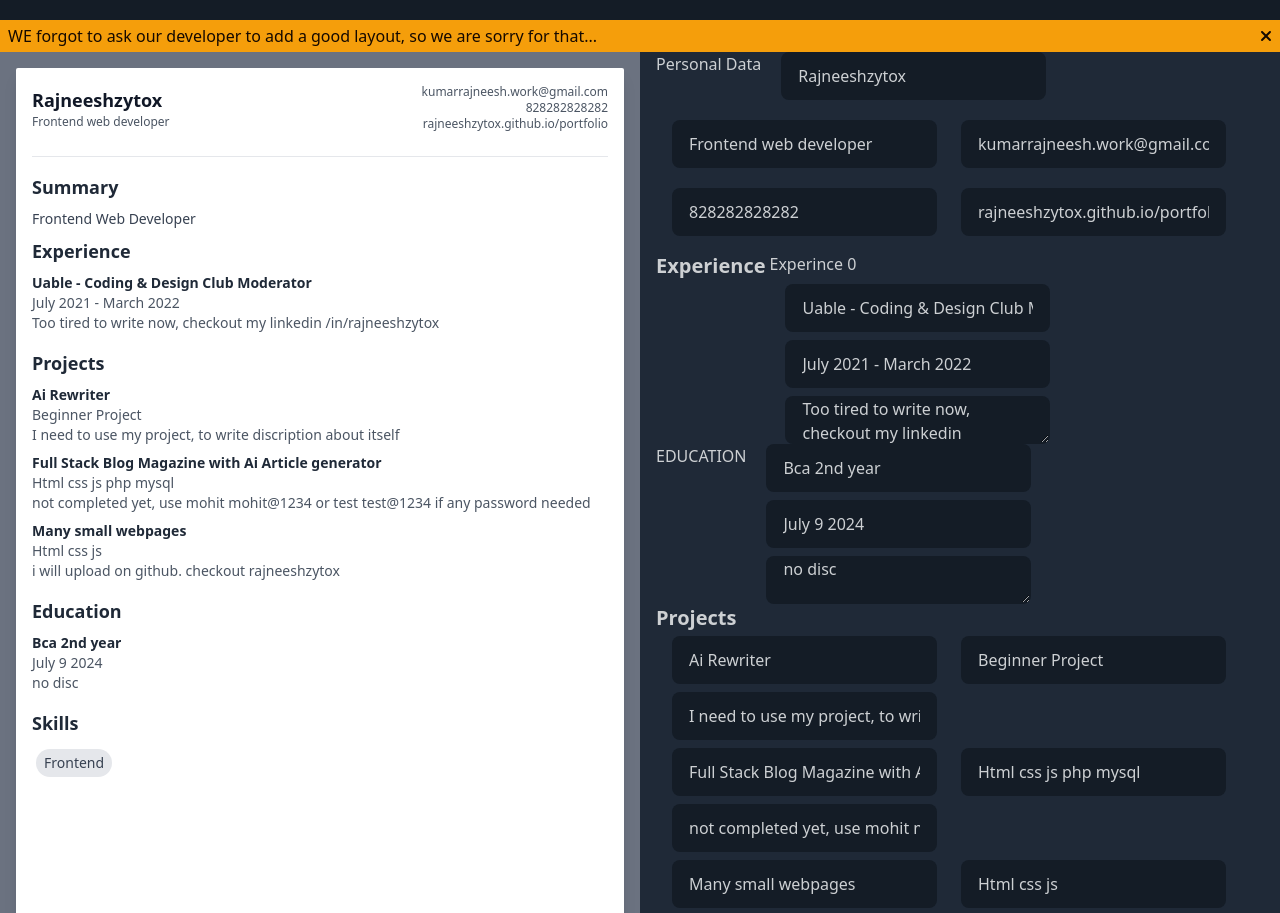
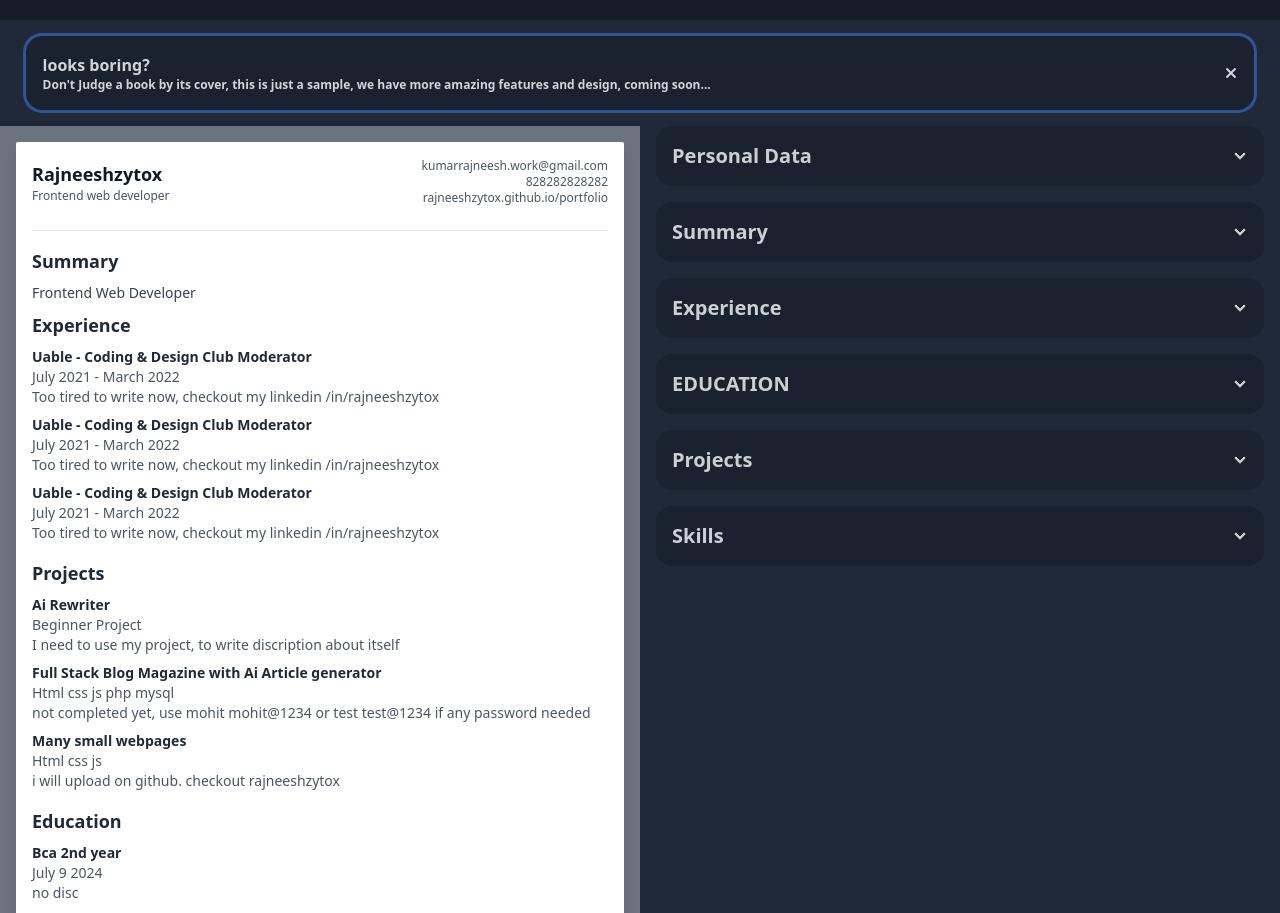
Before and after one commit to Rajneeshzytox/Ai-Resume-Builder, a React (Vite) app: page /resume-builder in a window 1280 px wide. Shown: the part 780-1693 px from the top of the page. Built offline with nearby package versions, Linux system fonts and the light colour scheme.

Commit message:
Fixed layout of Resume Inputs in Resume builder

```diff
--- a/index.html
+++ b/index.html
@@ -1,5 +1,5 @@
 <!doctype html>
-<html lang="en" data-theme="rajneesh" class="scroll-smooth *:scroll-smooth">
+<html lang="en" data-theme="rajneesh" class="scroll-smooth *:scroll-smooth *:box-border">
   <!-- 3 themes: rajneesh, light, darkk -->
   <head>
     <meta charset="UTF-8" />
@@ -9,7 +9,7 @@
     <!-- font awesome -->
     <link rel="stylesheet" href="https://cdnjs.cloudflare.com/ajax/libs/font-awesome/6.5.2/css/all.min.css" integrity="sha512-SnH5WK+bZxgPHs44uWIX+LLJAJ9/2PkPKZ5QiAj6Ta86w+fsb2TkcmfRyVX3pBnMFcV7oQPJkl9QevSCWr3W6A==" crossorigin="anonymous" referrerpolicy="no-referrer" />
   </head>
-  <body>
+  <body class="overflow-x-hidden">
     <div id="root" class="w-full h-full"></div>
 
 
--- a/src/Pages/ResumeBuilder.jsx
+++ b/src/Pages/ResumeBuilder.jsx
@@ -1,135 +1,175 @@
-import ResumeSamples from '../components/ResumeSamples.jsx'
-import ResumeInput from '../components/ResumeInputs.jsx';
-import { useState } from 'react';
+import ResumeSamples from "../components/ResumeSamples.jsx";
+import ResumeInput from "../components/ResumeInputs.jsx";
+import { useState } from "react";
 
 export default function ResumeBuilder() {
   const [IsAlert, setIsAlert] = useState(true);
   const [resumeData, setResumeData] = useState({
     personalData: {
-        username: 'Rajneeshzytox',
-        role: 'Frontend web developer',
-        email: 'kumarrajneesh.work@gmail.com',
-        phone: '828282828282',
-        website: 'rajneeshzytox.github.io/portfolio',
+      username: "Rajneeshzytox",
+      role: "Frontend web developer",
+      email: "kumarrajneesh.work@gmail.com",
+      phone: "828282828282",
+      website: "rajneeshzytox.github.io/portfolio",
     },
-      summary: 'Frontend Web Developer',
-      experience:[
+    summary: "Frontend Web Developer",
+    experience: [
       {
-          title: 'Uable - Coding & Design Club Moderator',
-          date: 'July 2021 - March 2022',
-          disc: 'Too tired to write now, checkout my linkedin /in/rajneeshzytox',
+        title: "Uable - Coding & Design Club Moderator",
+        date: "July 2021 - March 2022",
+        disc: "Too tired to write now, checkout my linkedin /in/rajneeshzytox",
       },
-
+      {
+        title: "Uable - Coding & Design Club Moderator",
+        date: "July 2021 - March 2022",
+        disc: "Too tired to write now, checkout my linkedin /in/rajneeshzytox",
+      },
+      {
+        title: "Uable - Coding & Design Club Moderator",
+        date: "July 2021 - March 2022",
+        disc: "Too tired to write now, checkout my linkedin /in/rajneeshzytox",
+      },
     ],
     project: [
       {
-          title: 'Ai Rewriter',
-          sub: 'Beginner Project',
-          disc: 'I need to use my project, to write discription about itself',
-
+        title: "Ai Rewriter",
+        sub: "Beginner Project",
+        disc: "I need to use my project, to write discription about itself",
       },
       {
-          title: 'Full Stack Blog Magazine with Ai Article generator',
-          sub: 'Html css js php mysql',
-          disc: 'not completed yet, use mohit mohit@1234 or test test@1234 if any password needed',
-
+        title: "Full Stack Blog Magazine with Ai Article generator",
+        sub: "Html css js php mysql",
+        disc: "not completed yet, use mohit mohit@1234 or test test@1234 if any password needed",
       },
       {
-          title: 'Many small webpages',
-          sub: 'Html css js',
-          disc: 'i will upload on github. checkout rajneeshzytox',
-
+        title: "Many small webpages",
+        sub: "Html css js",
+        disc: "i will upload on github. checkout rajneeshzytox",
       },
-
     ],
     education: [
       {
-          title: 'Bca 2nd year',
-          date: 'July 9 2024',
-          disc: 'no disc',
+        title: "Bca 2nd year",
+        date: "July 9 2024",
+        disc: "no disc",
+      },
+      {
+        title: "Bca 2nd year",
+        date: "July 9 2024",
+        disc: "no disc",
+      },
+      {
+        title: "Bca 2nd year",
+        date: "July 9 2024",
+        disc: "no disc",
       },
     ],
-      skill: ['Frontend',],
-    })
+    skill: ["html", "css", "js", "react basic", "php", "mysql", "c c++"],
+  });
 
   // functoi n to chanage personalData
   const changePersonal = (e) => {
     const { name, value } = e.target;
     // console.log(`${name}, ${value}`)
-      setResumeData({ ...resumeData, personalData: { ...resumeData.personalData, [name]: value } });
+    setResumeData({
+      ...resumeData,
+      personalData: { ...resumeData.personalData, [name]: value },
+    });
   };
 
   // fun to change summary
   const chanageSummary = (e) => {
     const value = e.target.value;
-      setResumeData({...resumeData, summary: value})
-    }
+    setResumeData({ ...resumeData, summary: value });
+  };
 
   // change experience function
-    const changeExperience =  (index, field, value) => {
+  const changeExperience = (index, field, value) => {
     const newExperience = [...resumeData.experience];
     newExperience[index][field] = value;
     setResumeData({ ...resumeData, experience: newExperience });
   };
 
   // change education function
-    const changeEducation =  (index, field, value) => {
+  const changeEducation = (index, field, value) => {
     const newEducation = [...resumeData.education];
     newEducation[index][field] = value;
     setResumeData({ ...resumeData, education: newEducation });
   };
 
   // change education function
-    const changeProject =  (index, field, value) => {
+  const changeProject = (index, field, value) => {
     const newProject = [...resumeData.project];
     newProject[index][field] = value;
     setResumeData({ ...resumeData, project: newProject });
   };
 
   // change education function
-    const changeSkill =  (index, value) => {
-      const newskill = [...resumeData.skill]
+  const changeSkill = (index, value) => {
+    const newskill = [...resumeData.skill];
     newskill[index] = value;
-      console.log({...resumeData, newskill})
-      setResumeData({...resumeData, skill: newskill})
+    console.log({ ...resumeData, newskill });
+    setResumeData({ ...resumeData, skill: newskill });
+  };
 
-    }
-
-
-  return (<>
+  return (
+    <>
       <section className="hero bg-base-300 min-h-screen relative">
         <div className="hero-content text-center">
           {/* top breadcum */}
           <div className="absolute left-0 top-[10%] flex gap-4 items-center justify-between px-10">
-            <span className="tooltip tooltip-bottom tooltip-primary" data-tip="go back">
-                <a href="/" className="kbd kbd-md " >{'cd ..'}</a>
+            <span
+              className="tooltip tooltip-bottom tooltip-primary"
+              data-tip="go back"
+            >
+              <a href="/" className="kbd kbd-md ">
+                {"cd .."}
+              </a>
             </span>
-            <span className=" px-4 py-1 text-sm rounded-btn"><span className="kbd kbd-sm rounded-sm bg-transparent">/</span> resume-builder</span>
+            <span className=" px-4 py-1 text-sm rounded-btn">
+              <span className="kbd kbd-sm rounded-sm bg-transparent">/</span>{" "}
+              resume-builder
+            </span>
           </div>
           <div className="max-w-md">
-          <h1 className="text-5xl font-bold bg-clip-text bg-gradient-to-r to-blue-400 from-primary text-transparent">Resume Sample</h1>
+            <h1 className="text-5xl font-bold bg-clip-text bg-gradient-to-r to-blue-400 from-primary text-transparent">
+              Resume Sample
+            </h1>
             <p className="py-6">
-          This is not a official builder, but will give you a idea about the product
+              This is not a official builder, but will give you a idea about the
+              product
             </p>
-          <a href="#resume-builder" className="tooltip tooltip-bottom tooltip-primary scroll-smooth" data-tip="Scroll Down"><i className="fa-solid fa-chevron-down animate-bounce"></i></a>
+            <a
+              href="#resume-builder"
+              className="tooltip tooltip-bottom tooltip-primary scroll-smooth"
+              data-tip="Scroll Down"
+            >
+              <i className="fa-solid fa-chevron-down animate-bounce"></i>
+            </a>
           </div>
         </div>
-
       </section>
-{(IsAlert) ?
-    <div id='tempAlert-layoutMsg' className='flex justify-between items-center px-2 py-1 text-warning-content bg-warning '>
-    <p className=''>
-        WE forgot to ask our developer to add a good layout, so we are sorry for that... {IsAlert}
-        </p>
+      {IsAlert ? (
+        <div
+          id="tempAlert-layoutMsg"
+          role="alert"
+          className=" flex justify-between text-secondary alert my-4 w-[96%] mx-auto ring"
+        >
+          <div>
+            <h3 className="font-bold">looks boring?</h3>
+            <div className="text-xs font-semibold">Don't Judge a book by its cover, this is just a sample, we have more
+            amazing features and design, coming soon...</div>
+          </div>
           <a onClick={() => setIsAlert(!IsAlert)}>
-        <i className="fa-solid fa-multiply cursor-pointer " ></i>
+            <i className="fa-solid fa-multiply cursor-pointer "></i>
           </a>
         </div>
-    : null
+      ) : null}
 
-}
-
-    <section id="resume-builder" className="min-h-screen flex flex-col-reverse md:flex-row">
+      <section
+        id="resume-builder"
+        className="min-h-screen flex flex-col-reverse md:flex-row relative"
+      >
         <ResumeSamples data={resumeData} />
         <ResumeInput
           data={resumeData}
@@ -141,12 +181,13 @@ export default function ResumeBuilder() {
           OnChange_skill={changeSkill}
         />
       </section>
-
-
-  </>);
+    </>
+  );
 }
 
- {/* <input className='w-fit h-fit' type='text' placeholder='your name' name='username' onKeyUp={handlePersonalChange} />
+{
+  /* <input className='w-fit h-fit' type='text' placeholder='your name' name='username' onKeyUp={handlePersonalChange} />
 <input className='w-fit h-fit' type='text' placeholder='your email' name='email' onKeyUp={handlePersonalChange} />
 <input className='w-fit h-fit' type='text' placeholder='your role' name='role' onKeyUp={handlePersonalChange} />
-<input className='w-fit h-fit' type='text' placeholder='your phone' name='phone' onKeyUp={handlePersonalChange} />  */}
+<input className='w-fit h-fit' type='text' placeholder='your phone' name='phone' onKeyUp={handlePersonalChange} />  */
+}
--- a/src/components/ResumeInputs.jsx
+++ b/src/components/ResumeInputs.jsx
@@ -1,6 +1,7 @@
-const inputHeading = `text-xl font-semibold`;
-
-
+const inputHeading = `text-xl font-semibold collapse-title`;
+const collapse = `collapse collapse-arrow bg-base-200 mb-4`;
+const collapseBody = `collapse-content lg:grid lg:grid-cols-2 gap-4 px-4`;
+const inputStyle = `input my-2 w-fill w-full max-w-xs mx-2 py-4  input-bordered`
 
 export default function ResumeInput({
   data,
@@ -12,68 +13,80 @@ export default function ResumeInput({
   OnChange_skill,
 }) {
   return (
-    <section className="px-4 w-full min-h-screen form flex flex-wrap *:flex *:flex-wrap *:gap-1">
-      <div className="">
-        <h3>Personal Data</h3>
+    <section className="px-4 w-full h-fit bg-base-100 lg:sticky lg:right-0 lg:top-0">
+      <div className={`${collapse}`}>
+        <input type="radio" name="resume-input-group" />
+        <div className={inputHeading}>Personal Data</div>
+        <div className={`${collapseBody}`}>
+
           <input
             type="text"
             name="username"
             value={data.personalData.username}
             onChange={OnChange_personal}
             placeholder="Name"
-          className="input ml-4 mb-4  bg-base-300"
+            className={`${inputStyle}`}
           />
-        <br />
         <input
           type="text"
           name="role"
           value={data.personalData.role}
           onChange={OnChange_personal}
           placeholder="role"
-          className="mb-4 input ml-4 bg-base-300"
+          className={`${inputStyle}`}
         />
-        <br />
+
         <input
           type="email"
           name="email"
           value={data.personalData.email}
           onChange={OnChange_personal}
           placeholder="email"
-          className="mb-4 input ml-4 bg-base-300"
+          className={`${inputStyle}`}
         />
-        <br />
+
         <input
           type="phone"
           name="phone"
           value={data.personalData.phone}
           onChange={OnChange_personal}
           placeholder="phone"
-          className="mb-4 input ml-4 bg-base-300"
+          className={`${inputStyle}`}
         />
-        <br />
+
         <input
           type="text"
           name="website"
           value={data.personalData.website}
           onChange={OnChange_personal}
           placeholder="website"
-          className="mb-4 input ml-4 bg-base-300"
+          className={`${inputStyle}`}
         />
-        <br />
+        </div>
+      </div>
+
+      {/* Summary */}
+      <div className={`${collapse}`}>
+      <input type="radio" name="resume-input-group" />
+        <div className={inputHeading}>Summary</div>
+        <div className={`${collapseBody}`}>
+        <textarea className={`${inputStyle} min-h-24`} value={data.summary} onChange={OnChange_summary} rows="4"/>
+        </div>
       </div>
 
       {/* EXPERIENCE */}
-      <div >
-        <h3 className={inputHeading}>Experience</h3>
-      <div className="flex flex-wrap gap-4">
+      <div className={`${collapse}`}>
+      <input type="radio" name="resume-input-group" />
+        <div className={inputHeading}>Experience</div>
+      <div className={`${collapseBody}`}>
         {/* map func for experience array*/}
         {
           data.experience.map((exp, index) => (
-                <div key={index} className=" flex flex-col gap-2">
-                    <h4 className="text-md">Experince {index}</h4>
-                    <input type="text" className="input bg-base-300 ml-4" value={exp.title} name="title" onChange={(e) => OnChange_experience(index, 'title', e.target.value)} />
-                    <input type="text" className="input bg-base-300 ml-4" value={exp.date} name="date" onChange={(e) => OnChange_experience(index, 'date', e.target.value)} />
-                    <textarea className="input bg-base-300 ml-4" value={exp.disc} name="disc" onChange={(e) => OnChange_experience(index, 'disc', e.target.value)} />
+            <div key={index} className="my-2">
+                    <h4 className="text-md">Experince {index+1}</h4>
+                    <input type="text" className={`${inputStyle}`} value={exp.title} name="title" onChange={(e) => OnChange_experience(index, 'title', e.target.value)} />
+                    <input type="text" className={`${inputStyle}`} value={exp.date} name="date" onChange={(e) => OnChange_experience(index, 'date', e.target.value)} />
+                    <textarea className={`${inputStyle} min-h-24`} value={exp.disc} name="disc" onChange={(e) => OnChange_experience(index, 'disc', e.target.value)} />
                 </div>
             ))
           }
@@ -82,16 +95,18 @@ export default function ResumeInput({
 
 
       {/* EDUCATION */}
-      <div >
-        <h3>EDUCATION</h3>
-      <div className="flex flex-wrap gap-2">
+      <div className={`${collapse}`}>
+        <input type="radio" name="resume-input-group" />
+        <div className={inputHeading}>EDUCATION</div>
+      <div className={`${collapseBody}`}>
         {/* map func for experience array*/}
         {
             data.education.map((edu, index) => (
-                <div key={index} className=" flex flex-col gap-2">
-                    <input type="text" className="input bg-base-300 ml-4" value={edu.title} name="title" onChange={(e) => OnChange_education(index, 'title', e.target.value)} />
-                    <input type="text" className="input bg-base-300 ml-4" value={edu.date} name="date" onChange={(e) => OnChange_education(index, 'date', e.target.value)} />
-                    <textarea className="input bg-base-300 ml-4" value={edu.disc} name="disc" onChange={(e) => OnChange_education(index, 'disc', e.target.value)} />
+                <div key={index} className="my-2">
+                    <h4 className="text-md">Education {index+1}</h4>
+                    <input type="text" className={`${inputStyle}`} value={edu.title} name="title" onChange={(e) => OnChange_education(index, 'title', e.target.value)} />
+                    <input type="text" className={`${inputStyle}`} value={edu.date} name="date" onChange={(e) => OnChange_education(index, 'date', e.target.value)} />
+                    <textarea className={`${inputStyle} min-h-24`} value={edu.disc} name="disc" onChange={(e) => OnChange_education(index, 'disc', e.target.value)} />
                 </div>
             ))
         }
@@ -99,32 +114,31 @@ export default function ResumeInput({
       </div>
 
     {/* Project */}
-    <div>
-      <h3 className={inputHeading}>Projects</h3>
-      <div className="flex flex-wrap gap-2">
+    <div className={`${collapse}`}>
+    <input type="radio" name="resume-input-group" />
+      <div className={inputHeading}>Projects</div>
+      <div className={`${collapseBody}`}>
       {
           data.project.map((proj, index) =>(
-            <div key={index} className="flex flex-wrap gap-2">
-            <input className="input bg-base-300 ml-4" type="text" name="title" value={proj.title} placeholder="Project Title" onChange={(e)=>OnChange_project(index, 'title', e.target.value)} />
-            <input className="input bg-base-300 ml-4" type="text" name="sub" value={proj.sub} placeholder="Project Sub title" onChange={(e)=>OnChange_project(index, 'sub', e.target.value)} />
-            <input className="input bg-base-300 ml-4" type="text" name="disc" value={proj.disc} placeholder="Project discription" onChange={(e)=>OnChange_project(index, 'disc' ,e.target.value)} />
+            <div key={index} className="my-2">
+            <h4 className="text-md">Project {index+1}</h4>
+            <input className={`${inputStyle}`} type="text" name="title" value={proj.title} placeholder="Project Title" onChange={(e)=>OnChange_project(index, 'title', e.target.value)} />
+            <input className={`${inputStyle}`} type="text" name="sub" value={proj.sub} placeholder="Project Sub title" onChange={(e)=>OnChange_project(index, 'sub', e.target.value)} />
+            <input className={`${inputStyle}`} type="text" name="disc" value={proj.disc} placeholder="Project discription" onChange={(e)=>OnChange_project(index, 'disc' ,e.target.value)} />
             </div>
           ))
         }
       </div>
     </div>
 
-      <div className="w-full">
-        <h3 className={inputHeading}>Summary</h3>
-        <textarea className="textarea ml-4 bg-base-300 mx-auto w-[90%]" value={data.summary} onChange={OnChange_summary}/>
-      </div>
 
-      <div>
-        <h3 className={inputHeading}>Skills</h3>
-        <div className="flex flex-wrap gap-2">
+      <div className={`${collapse}`}>
+        <div className={inputHeading}>Skills</div>
+        <input type="radio" name="resume-input-group" />
+        <div className={`${collapseBody}`}>
           {
             data.skill.map((skills ,index) => (
-              <input  key={index} type="text" value={skills} className="input bg-base-300" onChange={(e)=> OnChange_skill(index, e.target.value)}></input>
+              <input  key={index} type="text" value={skills} className={`${inputStyle}`} onChange={(e)=> OnChange_skill(index, e.target.value)}></input>
             ))
           }
         </div>
```
Lines whose indentation alone changed are shown as unchanged.
